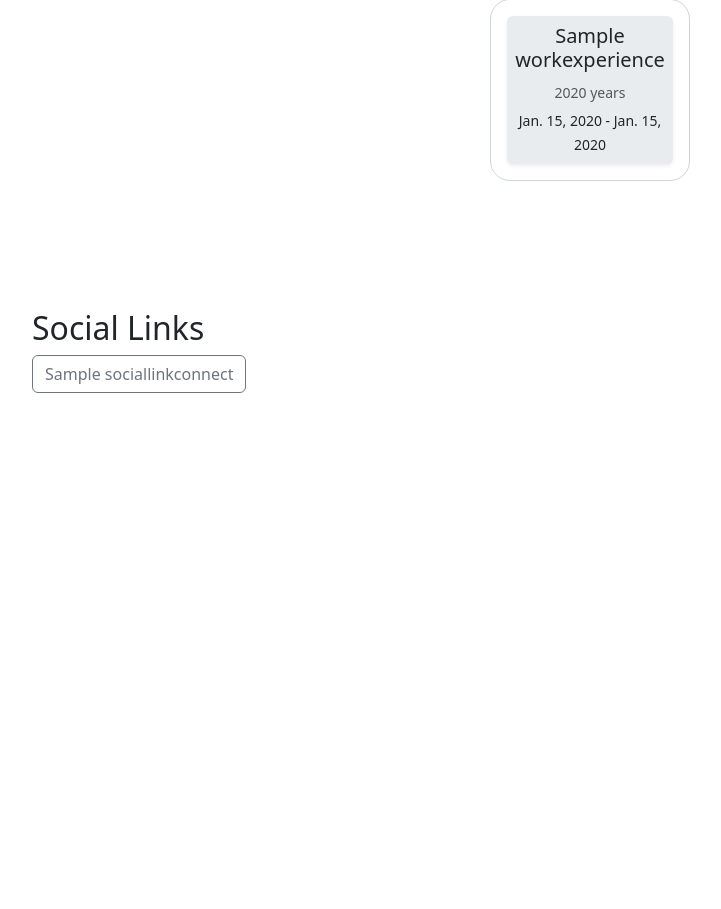
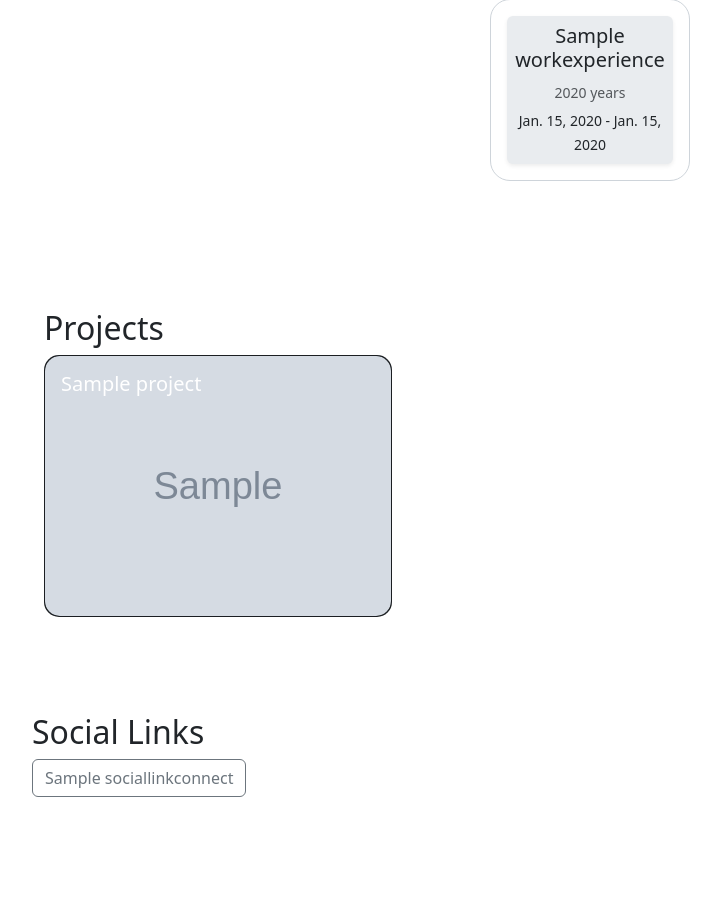
Before and after one commit to Beto-droid/tech-stack-portfolio, a Django app: page / in a window 1280 px wide. Shown: the part 1603-2512 px from the top of the page, without its empty margins (50-771 px from the left). Before the commit the page ends 1996 px from the top, so only its background shows below. Run offline with Django 5.2, Linux system fonts and the light colour scheme; tables that the repository leaves empty hold one stand-in row (values such as "Sample post"); grey boxes marked "Sample" are stand-in pictures; some libraries are stand-ins or nearby versions.

Commit message:
added projects section

```diff
--- a/TechStackPortfolio/main_portfolio_presentation_cv/admin.py
+++ b/TechStackPortfolio/main_portfolio_presentation_cv/admin.py
@@ -1,6 +1,6 @@
 from django.contrib import admin
 from main_portfolio_presentation_cv.models import MainUser, JobTitle, Technologies, WorkExperience, \
-    SocialLinkConnect
+    SocialLinkConnect, Projects
 
 @admin.register(MainUser)
 class MainUserAdmin(admin.ModelAdmin):
@@ -25,6 +25,10 @@ class WorkExperienceAdmin(admin.ModelAdmin):
 class SocialLinkConnectAdmin(admin.ModelAdmin):
     pass
 
+@admin.register(Projects)
+class ProjectsAdmin(admin.ModelAdmin):
+    pass
+
 # Register MainUser with custom admin class
 # admin.site.register(MainUser, MainUserAdmin)
 # admin.site.register(MainUser, JobTitleAdmin)
--- a/TechStackPortfolio/main_portfolio_presentation_cv/models.py
+++ b/TechStackPortfolio/main_portfolio_presentation_cv/models.py
@@ -42,6 +42,17 @@ class SocialLinkConnect(models.Model):
     def __str__(self):
         return f"{self.social_name} - URL: {self.url or 'None'} - Email: {self.mail or 'None'}"
 
+class Projects(models.Model):
+    title = models.CharField(max_length=100)
+    description = models.TextField()
+    url_name_to_app = models.CharField(max_length=100)
+    technologies = models.ManyToManyField(Technologies)
+    project_picture = models.ImageField(upload_to='project_pictures/', null=True, blank=True)
+
+    def __str__(self):
+        return f"{self.title} - {self.description} - {self.technologies}"
+
+
 class MainUser(models.Model):
     first_name = models.CharField(max_length=100)
     middle_name = models.CharField(max_length=100, blank=True, null=True)
@@ -52,6 +63,7 @@ class MainUser(models.Model):
     work_experience = ManyToManyField(WorkExperience, blank=True)
     technologies = ManyToManyField(Technologies, blank=True)
     social_link_connect = ManyToManyField(SocialLinkConnect, blank=True)
+    projects = ManyToManyField(Projects, blank=True)
     about_me = models.TextField(max_length=1000, default='Missing About Me')
     bio_picture = models.ImageField(upload_to='bio_images/', null=True, blank=True)
     hero_image = models.ImageField(upload_to='hero_images/', null=True, blank=True)
--- a/TechStackPortfolio/main_portfolio_presentation_cv/static/main_portfolio_presentation_cv/css/main_user_detail.css
+++ b/TechStackPortfolio/main_portfolio_presentation_cv/static/main_portfolio_presentation_cv/css/main_user_detail.css
@@ -81,3 +81,52 @@
     font-size: 0.8rem;
     color: #555;
 }
+
+/*For card */
+
+.card {
+    border-radius: 15px;
+    overflow: hidden;
+}
+
+.card:hover {
+    box-shadow: 0 8px 16px rgba(0, 0, 0, 0.3);
+}
+
+.card-img {
+    border-radius: 15px;
+    transition: transform 0.3s ease-in-out;
+}
+
+.card-overlay {
+    position: absolute;
+    top: 0;
+    left: 0;
+    width: 100%;
+    height: 100%;
+    background: rgba(0, 0, 0, 0.7);
+    color: #fff;
+    opacity: 0;
+    transition: opacity 0.3s ease-in-out;
+    display: flex;
+    flex-direction: column;
+    justify-content: center;
+    align-items: center;
+}
+
+.card-overlay.visible {
+    opacity: 1;
+}
+
+.project-card-title {
+    transition: opacity 0.25s ease-in-out;
+}
+
+.project-card-title.hidden {
+    opacity: 0;
+}
+
+.card:hover .card-img {
+    transform: scale(1.05);
+
+}
--- a/TechStackPortfolio/main_portfolio_presentation_cv/static/main_portfolio_presentation_cv/js/main_user_detail_js.js
+++ b/TechStackPortfolio/main_portfolio_presentation_cv/static/main_portfolio_presentation_cv/js/main_user_detail_js.js
@@ -2,3 +2,16 @@ function toggleDescription(slideIndex) {
     const carousel = new bootstrap.Carousel(document.getElementById('appCarousel'));
     carousel.to(slideIndex);
 }
+
+// For card
+
+function toggleOverlay(button) {
+    const card = button.closest('.card');
+    const overlay = card.querySelector('.card-overlay');
+    overlay.classList.toggle('visible');
+
+    const titleOverlay = card.querySelector('.project-card-title');
+    if (titleOverlay) {
+        titleOverlay.style.display = titleOverlay.style.display === 'none' ? 'block' : 'none';
+    }
+}
--- a/TechStackPortfolio/main_portfolio_presentation_cv/templates/main_portfolio_presentation_cv/main_user_detail.html
+++ b/TechStackPortfolio/main_portfolio_presentation_cv/templates/main_portfolio_presentation_cv/main_user_detail.html
@@ -89,6 +89,37 @@
             </div>
         </section>
 
+        <!-- Projects section -->
+        <section class="projects-cards-section py-5">
+            <div class="container">
+                <h2>Projects</h2>
+                <div class="row row-cols-1 row-cols-md-3 g-4">
+                    {% for project in main_user.projects.all %}
+                        <div class="col">
+                            <div class="card text-bg-dark position-relative">
+                                <img src="{{ project.project_picture.url }}" alt="{{ project.title }}" class="card-img">
+                                <!-- Overlay with description and go to app button -->
+                                <div class="card-img-overlay">
+                                    <h5 class="card-title project-card-title">{{ project.title }}</h5>
+                                </div>
+                                <div class="card-overlay text-center d-flex flex-column justify-content-center align-items-center" onclick="toggleOverlay(this)">
+                                    <p class="card-text">{{ project.description }}</p>
+                                    <p class="card-text">
+                                        <small>
+                                            {% for tech in project.technologies.all %}
+                                                {{ tech.name }}{% if not forloop.last %}, {% endif %}
+                                            {% endfor %}
+                                        </small>
+                                    </p>
+                                    <a href = '{{ project.url_name_to_app }}' class="btn btn-primary mt-2 ">Go to App</a>
+                                </div>
+                            </div>
+                        </div>
+                    {% endfor %}
+                </div>
+            </div>
+        </section>
+
         <!-- Social Links -->
         <section class="social-links-section py-5">
             <h2>Social Links</h2>
@@ -101,5 +132,6 @@
             </ul>
         </section>
     </div>
+    <script src="{% static 'main_portfolio_presentation_cv/js/main_user_detail_js.js' %}"></script>
 
 {% endblock %}
```
Also changed, not shown: TechStackPortfolio/main_portfolio_presentation_cv/migrations/0005_workexperience_company_logo_and_more.py (added), TechStackPortfolio/main_portfolio_presentation_cv/migrations/0006_projects_mainuser_projects.py (added), TechStackPortfolio/media/project_pictures/Screen_Shot_2024-09-04_at_19.25.09.png (added).
